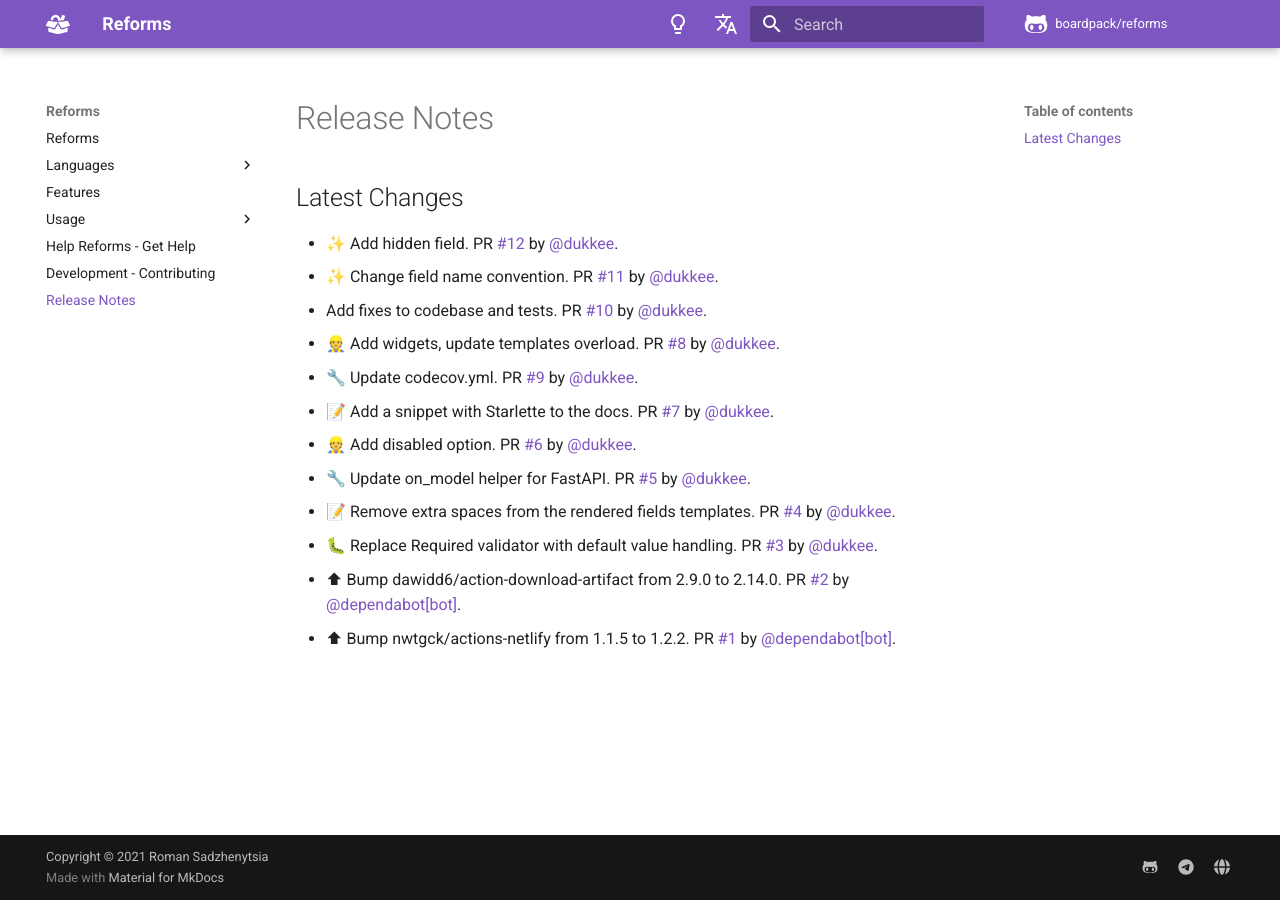
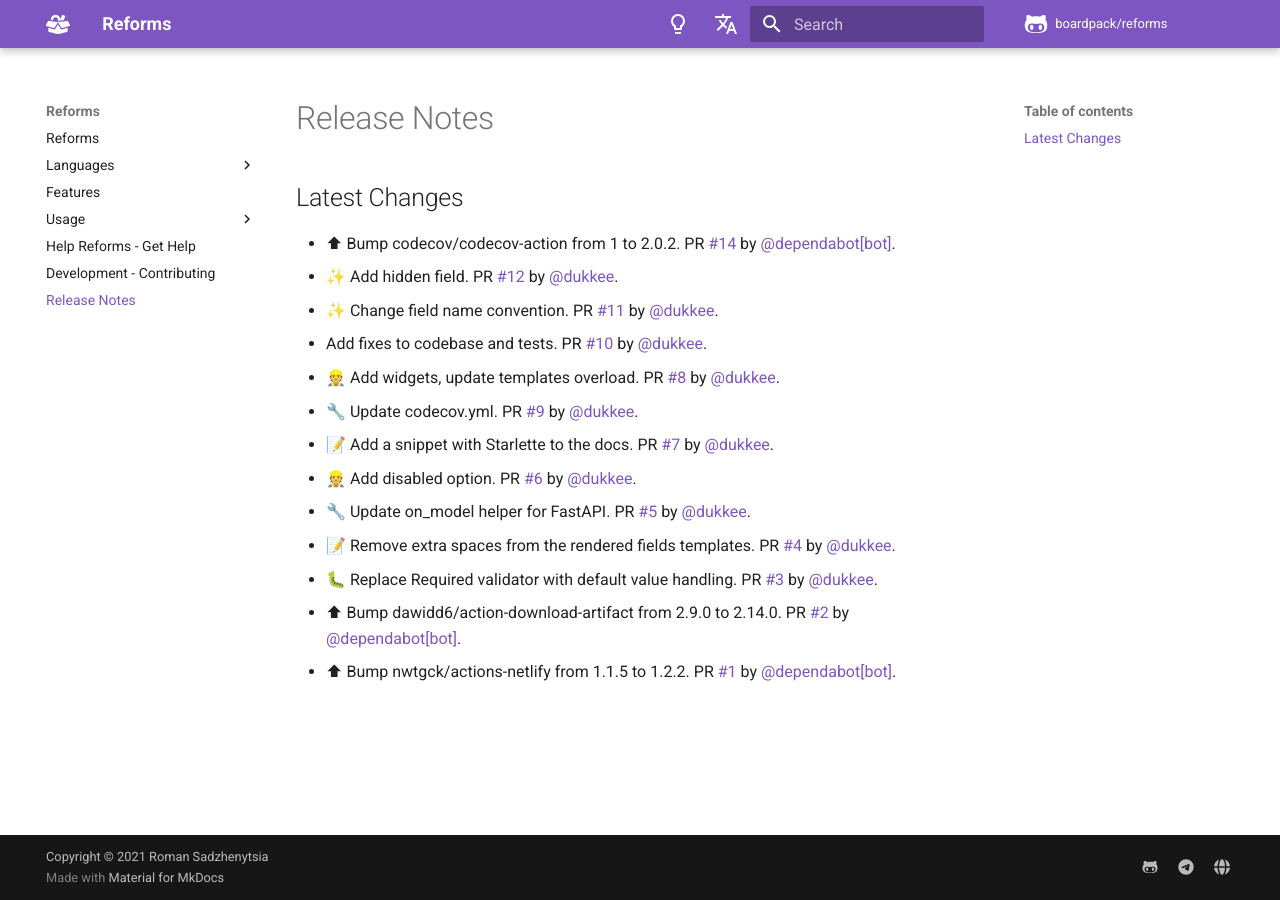
Before and after one commit to boardpack/reforms, an MkDocs documentation site: the page built from docs/en/docs/release-notes.md, in a window 1280 px wide. Built offline with MkDocs 1.6.1 and Material for MkDocs 9.7.7, drawn with Linux system fonts in a browser that asks for light colours; comment, search, counter and statistics services are not loaded.

Commit message:
📝 Update release notes

```diff
--- a/docs/en/docs/release-notes.md
+++ b/docs/en/docs/release-notes.md
@@ -2,6 +2,7 @@
 
 ## Latest Changes
 
+* ⬆ Bump codecov/codecov-action from 1 to 2.0.2. PR [#14](https://github.com/boardpack/reforms/pull/14) by [@dependabot[bot]](https://github.com/apps/dependabot).
 * ✨ Add hidden field. PR [#12](https://github.com/boardpack/reforms/pull/12) by [@dukkee](https://github.com/dukkee).
 * ✨ Change field name convention. PR [#11](https://github.com/boardpack/reforms/pull/11) by [@dukkee](https://github.com/dukkee).
 * Add fixes to codebase and tests. PR [#10](https://github.com/boardpack/reforms/pull/10) by [@dukkee](https://github.com/dukkee).
```
